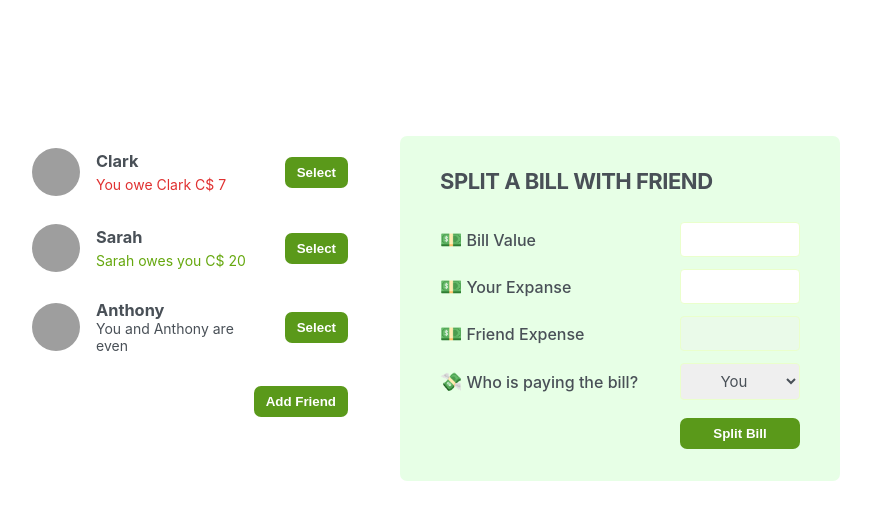
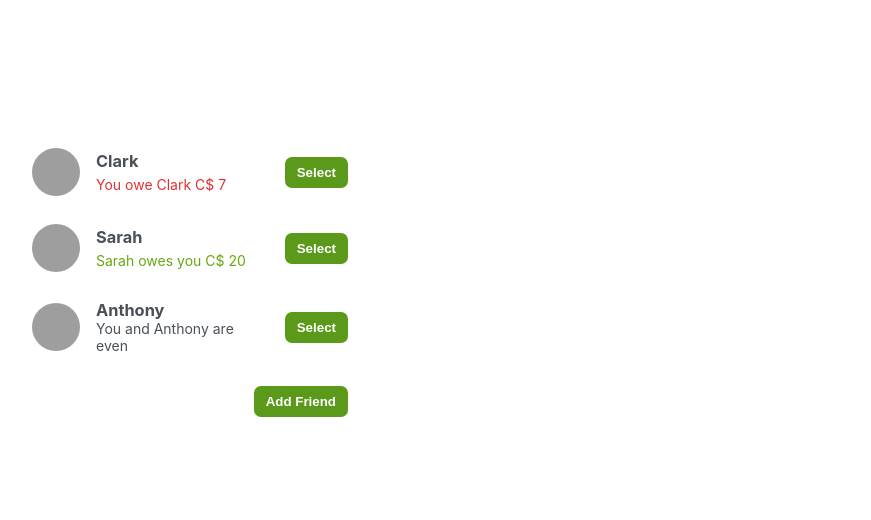
Before and after one commit to mdxramos64136/eat-n-split-react, a React (Create React App) app: page / in a window 1280 px wide. Shown: the top 520 px of the page, without its empty margins (210-1081 px from the left). Built offline with nearby package versions, Linux system fonts and the light colour scheme; grey boxes are pictures that could not be loaded.

Commit message:
handle selection  implemented

```diff
--- a/src/App.js
+++ b/src/App.js
@@ -26,6 +26,7 @@ export default function App() {
   //const friends = initialFriends;
   const [showAddFriend, setShowAddFriend] = useState(false);
   const [friends, setFriend] = useState(initialFriends);
+  const [selectedFriend, setSelectedFriend] = useState(null);
 
   function handleShowAddFriend() {
     setShowAddFriend((show) => !show);
@@ -36,20 +37,35 @@ export default function App() {
     setShowAddFriend(false); //once submited, hide the form
   }
 
+  function HandleSelection(friend) {
+    //setSelectedFriend(friend);
+    setSelectedFriend((currentSelected) => (currentSelected?.id === friend.id ? null : friend));
+
+    //set to false so that when you select a friend the add form will be closed
+    setShowAddFriend(false);
+  }
+
   //
   return (
     <div className="app">
       <div className="sidebar">
-        <FriendList friendsProp={friends} />
+        <FriendList
+          friendsProp={friends}
+          selectedFriendProp={selectedFriend}
+          onSelectionProp={HandleSelection}
+        />
+
         {showAddFriend && <FormAddFriend onAddFriendProp={HandleFriends} />}
+
         <Button onClickProp={handleShowAddFriend}>{showAddFriend ? "Close" : "Add Friend"}</Button>
       </div>
-      <FormSplitBill />
+
+      {selectedFriend && <FormSplitBill selectedFriendProp={selectedFriend} />}
     </div>
   );
 }
 ///////////////////////////////////////////////////////
-function FriendList({ friendsProp }) {
+function FriendList({ friendsProp, onSelectionProp, selectedFriendProp }) {
   //
   return (
     <ul>
@@ -57,20 +73,26 @@ function FriendList({ friendsProp }) {
         <Friend
           friendProp={friend}
           key={friend.id}
+          onSelectionProp={onSelectionProp}
+          selectedFriendProp={selectedFriendProp}
         />
       ))}
     </ul>
   );
 }
 ///////////////////////////////////////////////////////
-function Friend({ friendProp }) {
+function Friend({ friendProp, onSelectionProp, selectedFriendProp }) {
+  // it will useful to conditionanly aplpy styles (background changes)
+  const isSelected = friendProp.id === selectedFriendProp?.id;
   return (
-    <li>
+    <li className={isSelected ? "selected" : ""}>
       <img
         src={friendProp.image}
         alt={friendProp.name}
       />
+
       <h3>{friendProp.name}</h3>
+
       {friendProp.balance < 0 && (
         <p className="red">
           You owe {friendProp.name} C$ {Math.abs(friendProp.balance)}
@@ -82,7 +104,7 @@ function Friend({ friendProp }) {
         </p>
       )}
       {friendProp.balance === 0 && <p>You and {friendProp.name} are even</p>}
-      <Button>Select</Button>
+      <Button onClickProp={() => onSelectionProp(friendProp)}>{isSelected ? "Close" : "Select"}</Button>
     </li>
   );
 }
@@ -149,17 +171,18 @@ function FormAddFriend({ onAddFriendProp, onShowAddFriendProp }) {
   );
 }
 ///////////////////////////////////////////////////////
-function FormSplitBill() {
+function FormSplitBill({ selectedFriendProp }) {
+  //remember: friendProp is an object
   return (
     <form className="form-split-bill">
-      <h2>Split a bill with friend</h2>
+      <h2>Split a bill with {selectedFriendProp.name}</h2>
       <label>💵Bill Value</label>
       <input type="text" />
 
       <label>💵Your Expanse</label>
       <input type="text" />
 
-      <label>💵Friend Expense</label>
+      <label>💵{selectedFriendProp.name}'s Expense</label>
       <input
         type="text"
         disabled
@@ -167,7 +190,7 @@ function FormSplitBill() {
       <label>💸Who is paying the bill?</label>
       <select>
         <option value="user">You</option>
-        <option value="friend">X</option>
+        <option value="friend">{selectedFriendProp.name}</option>
       </select>
       <Button>Split Bill</Button>
     </form>
```
